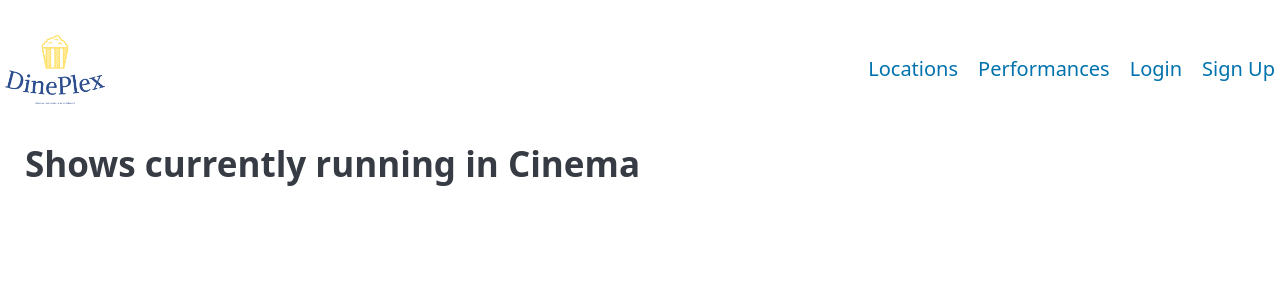
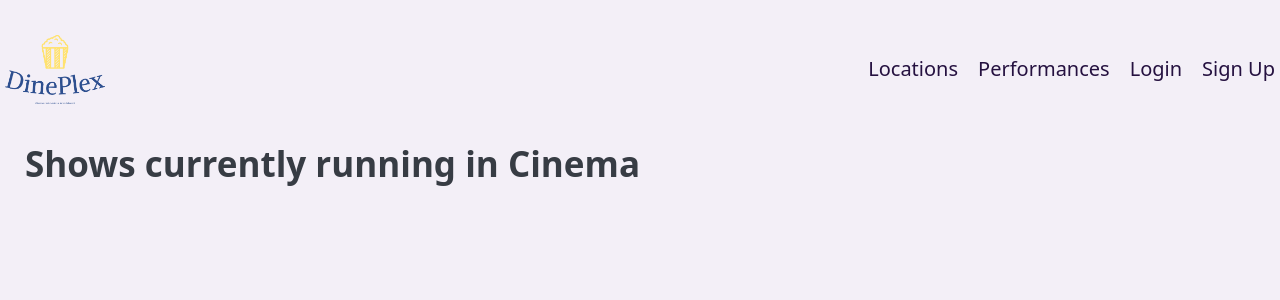
Before and after one commit to samsp6623/bookmytickets, a Django app: page /performances/ in a window 1280 px wide. Shown: the top 300 px of the page. Run offline with Django 5.2, Linux system fonts and the light colour scheme; data that the repository does not hold is empty.

Commit message:
plugged in theme color pallet

```diff
--- a/bmt/app/static/css/pico.css
+++ b/bmt/app/static/css/pico.css
@@ -225,41 +225,41 @@ details summary[role=button]:not(.outline)::after {
  */
 [data-theme=light],
 :root:not([data-theme=dark]) {
-  --pico-background-color: #fff;
-  --pico-color: #373c44;
-  --pico-text-selection-color: rgba(2, 154, 232, 0.25);
-  --pico-muted-color: #646b79;
-  --pico-muted-border-color: #e7eaf0;
-  --pico-primary: #0172ad;
-  --pico-primary-background: #0172ad;
+  --pico-background-color: rgb(243, 239, 247);
+  --pico-color: rgb(63, 30, 109);
+  --pico-text-selection-color: rgba(131, 82, 197, 0.25);
+  --pico-muted-color: rgb(63, 30, 109);
+  --pico-muted-border-color: rgb(232, 223, 242);
+  --pico-primary: rgb(37, 17, 64);
+  --pico-primary-background: rgb(37, 17, 64);
   --pico-primary-border: var(--pico-primary-background);
-  --pico-primary-underline: rgba(1, 114, 173, 0.5);
-  --pico-primary-hover: #015887;
-  --pico-primary-hover-background: #02659a;
+  --pico-primary-underline: rgba(144, 98, 202, 0.5);
+  --pico-primary-hover: rgb(144, 98, 202);
+  --pico-primary-hover-background: rgb(131, 82, 197);
   --pico-primary-hover-border: var(--pico-primary-hover-background);
   --pico-primary-hover-underline: var(--pico-primary-hover);
-  --pico-primary-focus: rgba(2, 154, 232, 0.5);
-  --pico-primary-inverse: #fff;
-  --pico-secondary: #5d6b89;
-  --pico-secondary-background: #525f7a;
+  --pico-primary-focus: rgba(37, 17, 64, 0.5);
+  --pico-primary-inverse: rgb(243, 239, 247);
+  --pico-secondary: rgb(93, 107, 137);
+  --pico-secondary-background: rgb(82, 95, 122);
   --pico-secondary-border: var(--pico-secondary-background);
   --pico-secondary-underline: rgba(93, 107, 137, 0.5);
-  --pico-secondary-hover: #48536b;
-  --pico-secondary-hover-background: #48536b;
+  --pico-secondary-hover: rgb(72, 83, 107);
+  --pico-secondary-hover-background: rgb(72, 83, 107);
   --pico-secondary-hover-border: var(--pico-secondary-hover-background);
   --pico-secondary-hover-underline: var(--pico-secondary-hover);
   --pico-secondary-focus: rgba(93, 107, 137, 0.25);
-  --pico-secondary-inverse: #fff;
-  --pico-contrast: #181c25;
-  --pico-contrast-background: #181c25;
+  --pico-secondary-inverse: rgb(255, 255, 255);
+  --pico-contrast: rgb(25, 9, 40);
+  --pico-contrast-background: rgb(25, 9, 40);
   --pico-contrast-border: var(--pico-contrast-background);
-  --pico-contrast-underline: rgba(24, 28, 37, 0.5);
-  --pico-contrast-hover: #000;
-  --pico-contrast-hover-background: #000;
+  --pico-contrast-underline: rgba(25, 9, 40, 0.5);
+  --pico-contrast-hover: rgb(0, 0, 0);
+  --pico-contrast-hover-background: rgb(0, 0, 0);
   --pico-contrast-hover-border: var(--pico-contrast-hover-background);
   --pico-contrast-hover-underline: var(--pico-secondary-hover);
-  --pico-contrast-focus: rgba(93, 107, 137, 0.25);
-  --pico-contrast-inverse: #fff;
+  --pico-contrast-focus: rgba(155, 113, 207, 0.25);
+  --pico-contrast-inverse: rgb(255, 255, 255);
   --pico-box-shadow: 0.0145rem 0.029rem 0.174rem rgba(129, 145, 181, 0.01698), 0.0335rem 0.067rem 0.402rem rgba(129, 145, 181, 0.024), 0.0625rem 0.125rem 0.75rem rgba(129, 145, 181, 0.03), 0.1125rem 0.225rem 1.35rem rgba(129, 145, 181, 0.036), 0.2085rem 0.417rem 2.502rem rgba(129, 145, 181, 0.04302), 0.5rem 1rem 6rem rgba(129, 145, 181, 0.06), 0 0 0 0.0625rem rgba(129, 145, 181, 0.015);
   --pico-h1-color: #2d3138;
   --pico-h2-color: #373c44;
@@ -277,12 +277,12 @@ details summary[role=button]:not(.outline)::after {
   --pico-button-hover-box-shadow: 0 0 0 rgba(0, 0, 0, 0);
   --pico-table-border-color: var(--pico-muted-border-color);
   --pico-table-row-stripped-background-color: rgba(111, 120, 135, 0.0375);
-  --pico-code-background-color: #f3f5f7;
-  --pico-code-color: #646b79;
+  --pico-code-background-color: rgb(232, 223, 242);
+  --pico-code-color: rgb(117, 64, 191);
   --pico-code-kbd-background-color: var(--pico-color);
   --pico-code-kbd-color: var(--pico-background-color);
-  --pico-form-element-background-color: #fbfcfc;
-  --pico-form-element-selected-background-color: #dfe3eb;
+  --pico-form-element-background-color: rgb(222, 207, 237);
+  --pico-form-element-selected-background-color: rgb(243, 239, 247);
   --pico-form-element-border-color: #cfd5e2;
   --pico-form-element-color: #23262c;
   --pico-form-element-placeholder-color: var(--pico-muted-color);
--- a/bmt/app/templates/app/performance_list.html
+++ b/bmt/app/templates/app/performance_list.html
@@ -10,7 +10,7 @@
             <img src={{ performance.cover_picture.url }} alt="{{performance.name}} Cover Page"></img>
             {% endif %}
             <hgroup>
-                <a href="{% url 'show-detail' performance.slugfield %}"><h2>{{ performance.name }}</h2></a>
+                <a href="{% url 'show-detail' performance.slugfield %}"><h4>{{ performance.name }}</h4></a>
                 <p>&#127758; {{ performance.language }}</p>
             </hgroup>
             <ul>
```
Also changed, not shown: other parts of bmt/app/static/css/pico.css (+32 -32 lines), bmt/app/forms.py (added, +15 -0 lines), bmt/app/models.py (+50 -15 lines).
